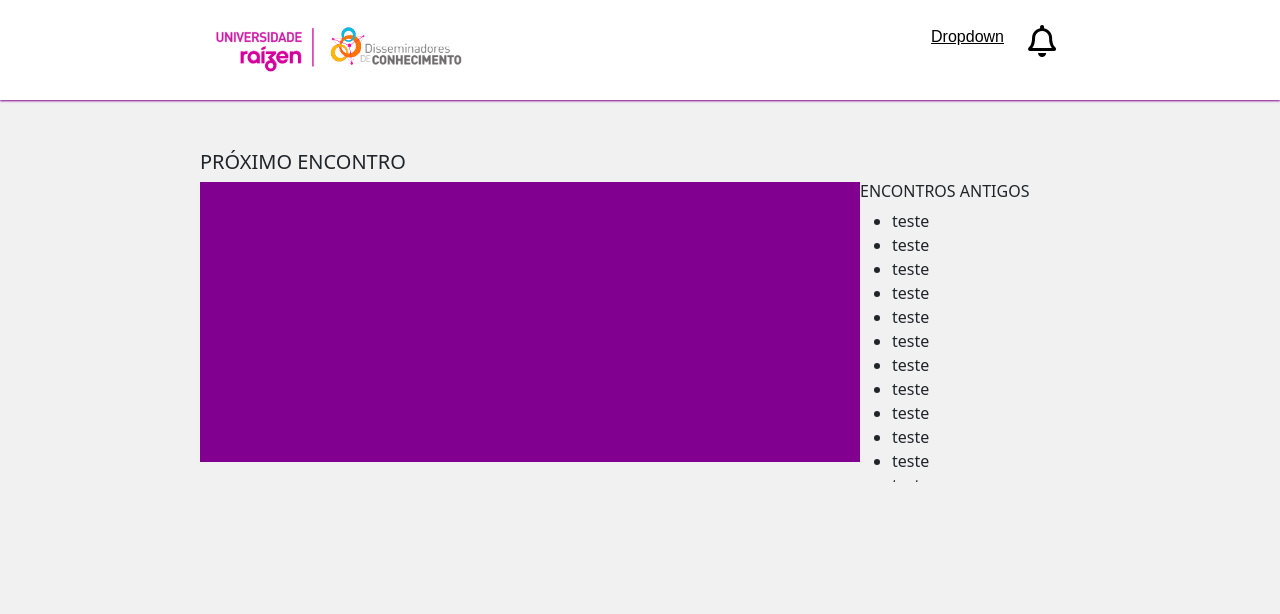
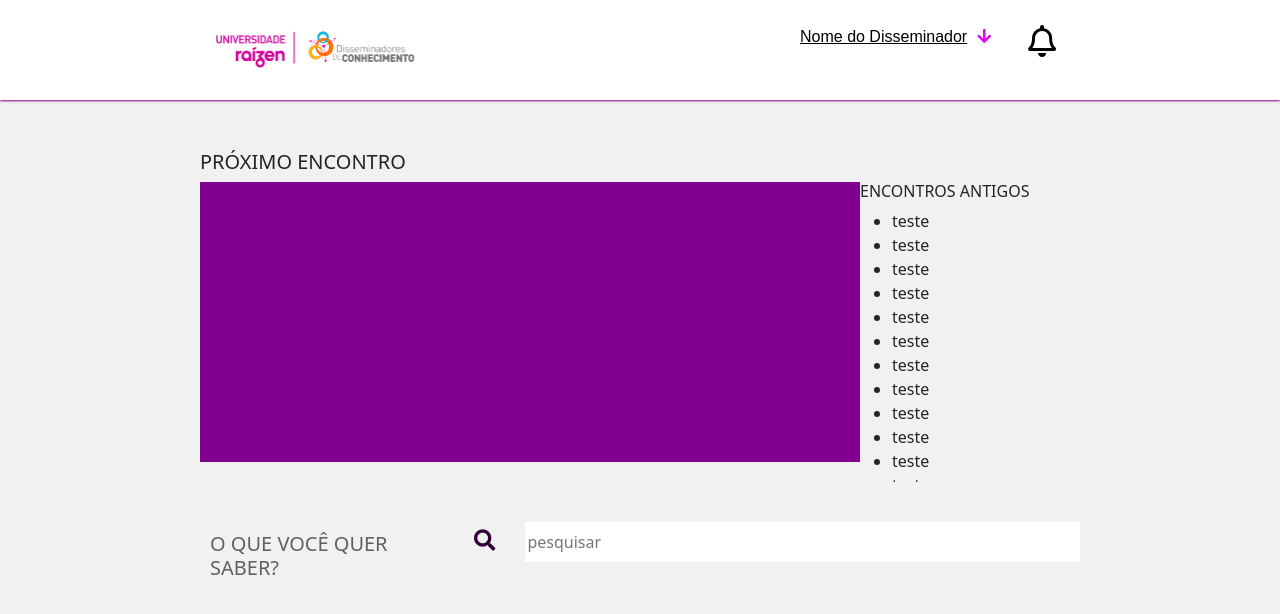
Before and after one commit to Nathan-ss/Dashboard, a plain HTML site: page pages/dashboard/index.html in a window 1280 px wide. Drawn offline with nearby package versions, Linux system fonts and the light colour scheme.

Commit message:
trabalhando no dashboard

```diff
--- a/pages/dashboard/index.html
+++ b/pages/dashboard/index.html
@@ -40,7 +40,7 @@
           </button>
           <ul id="menu" role="menu">
             <li><div class="dropdown">
-              <a onclick="ToggleDropdow()" class="dropbtn">Dropdown</a>
+              <a onclick="ToggleDropdow()" class="dropbtn">Nome do Disseminador<i class="fas fa-arrow-down"></i></a>
                 <div id="myDropdown" class="dropdown-content">
                   <a href="#home">Home</a>
                   <a href="#about">About</a>
@@ -76,6 +76,11 @@
           </ul>
         </div>
       </div>
+      <div class="search">
+        <h5>O QUE VOCÊ QUER SABER?</h5>
+        <i class="fas fa-search fa-lg"></i>
+        <input type="text" placeholder="pesquisar">
+      </div>
     </div>
 
 
--- a/pages/dashboard/style.css
+++ b/pages/dashboard/style.css
@@ -3,9 +3,6 @@ html {
 }
 :target {
   scroll-margin-top: .8em;
-}
-.margin{
-
 }
 a {
   color: black;
@@ -55,6 +52,17 @@ a:hover {
 .dropdown {
   position: relative;
   display: inline-block;
+  width: 220px;
+}
+.dropbtn{
+
+  display: flex;
+
+}
+.dropbtn i{
+  color:#e600ff;
+  margin-left: 10px;
+
 }
 
 .dropdown-content {
@@ -121,6 +129,28 @@ a:hover {
   background-color: #810090;
 }
 
+.search{
+  display: flex;
+  margin-top: 40px;
+
+}
+.search i{
+  color: #310036;
+  padding: 10px ;
+}
+.search h5{
+  color: #616161;
+  padding: 10px ;
+}
+.search input{
+  background-color: white;
+  margin-left: 20px;
+  border: none;
+  height: 40px;
+  width: 65%;
+}
+/*
+-------------------------------- */
 @media (max-width: 600px) {
   #logo img{
     max-width: 80%;
```
